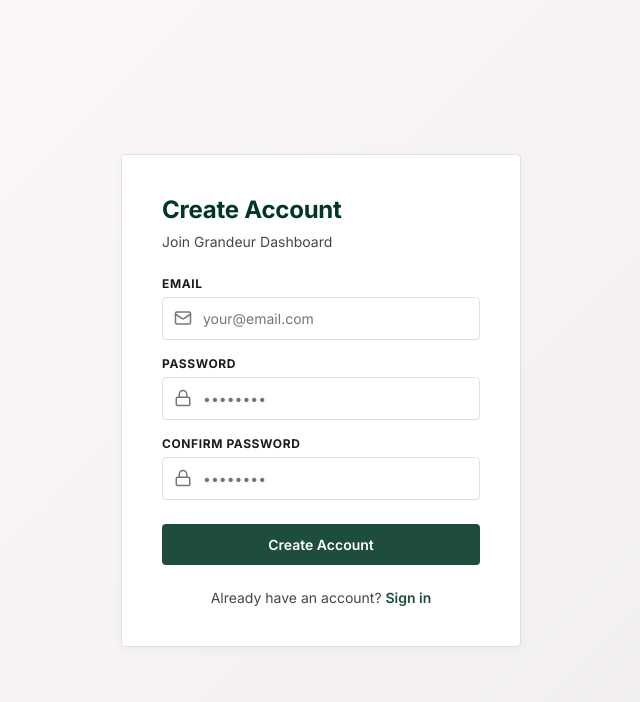
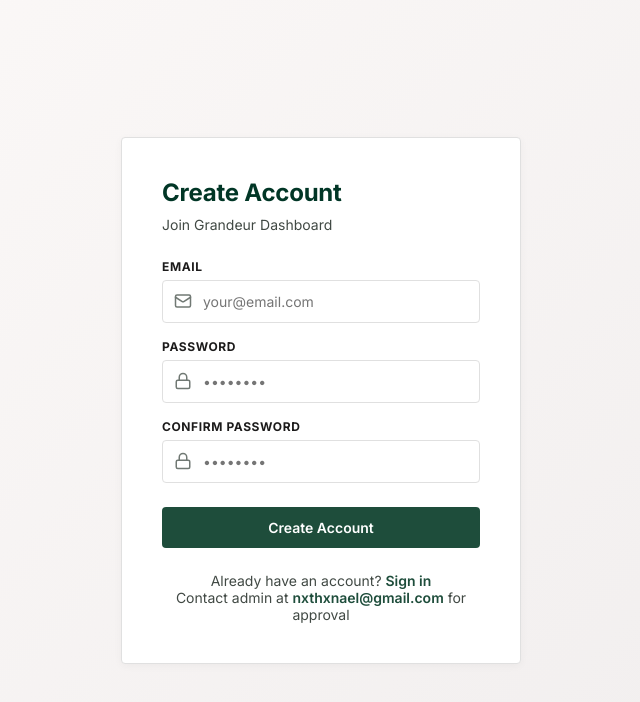
Before and after one commit to nxthxnael/grandeur-dashboard, a React (Vite) app in the folder apps/dashboard/: page /signup in a window 1280 px wide. Shown: the top 702 px of the page, without its empty margins (319-959 px from the left). Built offline with nearby package versions, Linux system fonts and the light colour scheme; no server answers.

Commit message:
add admin route and button to dashboard

```diff
--- a/apps/dashboard/src/App.css
+++ b/apps/dashboard/src/App.css
@@ -1199,6 +1199,12 @@
   text-decoration: underline;
 }
 
+.auth-contact {
+  margin-top: 12px;
+  font-size: 12px;
+  color: #6b7280;
+}
+
 @media (max-width: 480px) {
   .auth-card {
     padding: 24px;
--- a/apps/dashboard/src/App.jsx
+++ b/apps/dashboard/src/App.jsx
@@ -21,6 +21,7 @@
   ShieldAlert,
   StickyNote,
   LogOut,
+  Shield,
 } from "lucide-react";
 import "./App.css";
 import { useNotes } from "./hooks/useNotes";
@@ -28,6 +29,7 @@
 import { ProtectedRoute } from "./components/ProtectedRoute";
 import { LoginPage } from "./pages/LoginPage";
 import { SignupPage } from "./pages/SignupPage";
+import { AdminApprovalPage } from "./pages/AdminApprovalPage";
 import { useAuth } from "./context/AuthContext";
 
 export const PHASES = [
@@ -1075,6 +1077,14 @@
     <Routes>
       <Route path="/login" element={<LoginPage />} />
       <Route path="/signup" element={<SignupPage />} />
+      <Route
+        path="/admin/approvals"
+        element={
+          <ProtectedRoute>
+            <AdminApprovalPage />
+          </ProtectedRoute>
+        }
+      />
       <Route
         path="/*"
         element={
@@ -1296,6 +1306,28 @@
               <LogOut size={16} />
               Logout
             </button>
+            {user.role === "SUPER_ADMIN" && (
+              <button
+                onClick={() => (window.location.href = "/admin/approvals")}
+                style={{
+                  display: "flex",
+                  alignItems: "center",
+                  gap: "8px",
+                  padding: "8px 16px",
+                  backgroundColor: "#dc2626",
+                  border: "1px solid #dc2626",
+                  borderRadius: "4px",
+                  color: "white",
+                  cursor: "pointer",
+                  fontSize: "14px",
+                  fontFamily: "var(--font-sans)",
+                  fontWeight: 500,
+                }}
+              >
+                <Shield size={16} />
+                Admin
+              </button>
+            )}
           </div>
         </div>
 
--- a/apps/dashboard/src/components/AuthForm.jsx
+++ b/apps/dashboard/src/components/AuthForm.jsx
@@ -114,12 +114,21 @@
               </Link>
             </p>
           ) : (
+            <>
               <p>
                 Already have an account?{" "}
                 <Link to="/login" className="auth-link">
                   Sign in
                 </Link>
               </p>
+              <p className="auth-contact">
+                Contact admin at{" "}
+                <a href="mailto:nxthxnael@gmail.com" className="auth-link">
+                  nxthxnael@gmail.com
+                </a>{" "}
+                for approval
+              </p>
+            </>
           )}
         </div>
       </div>
```
Lines whose indentation alone changed are shown as unchanged.
